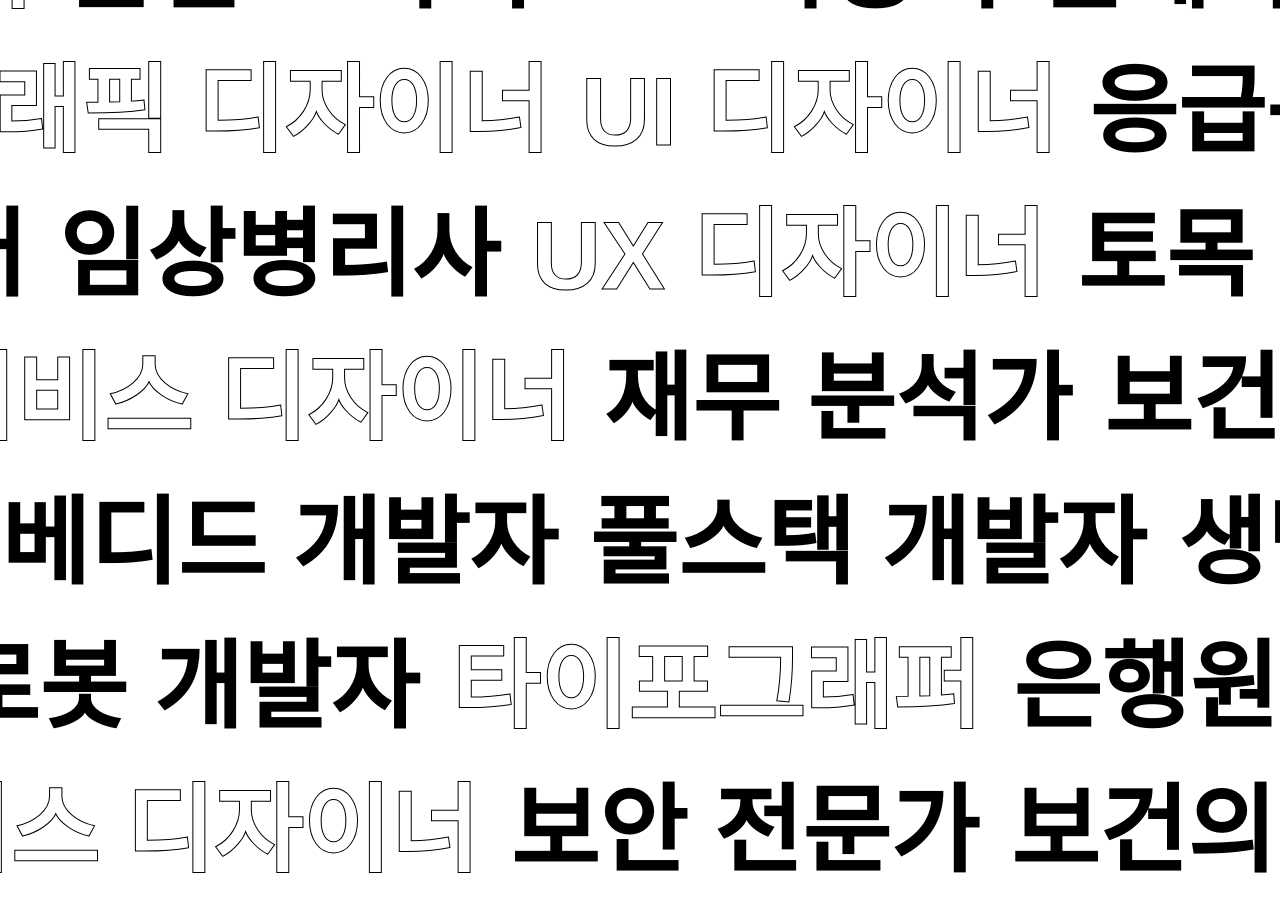
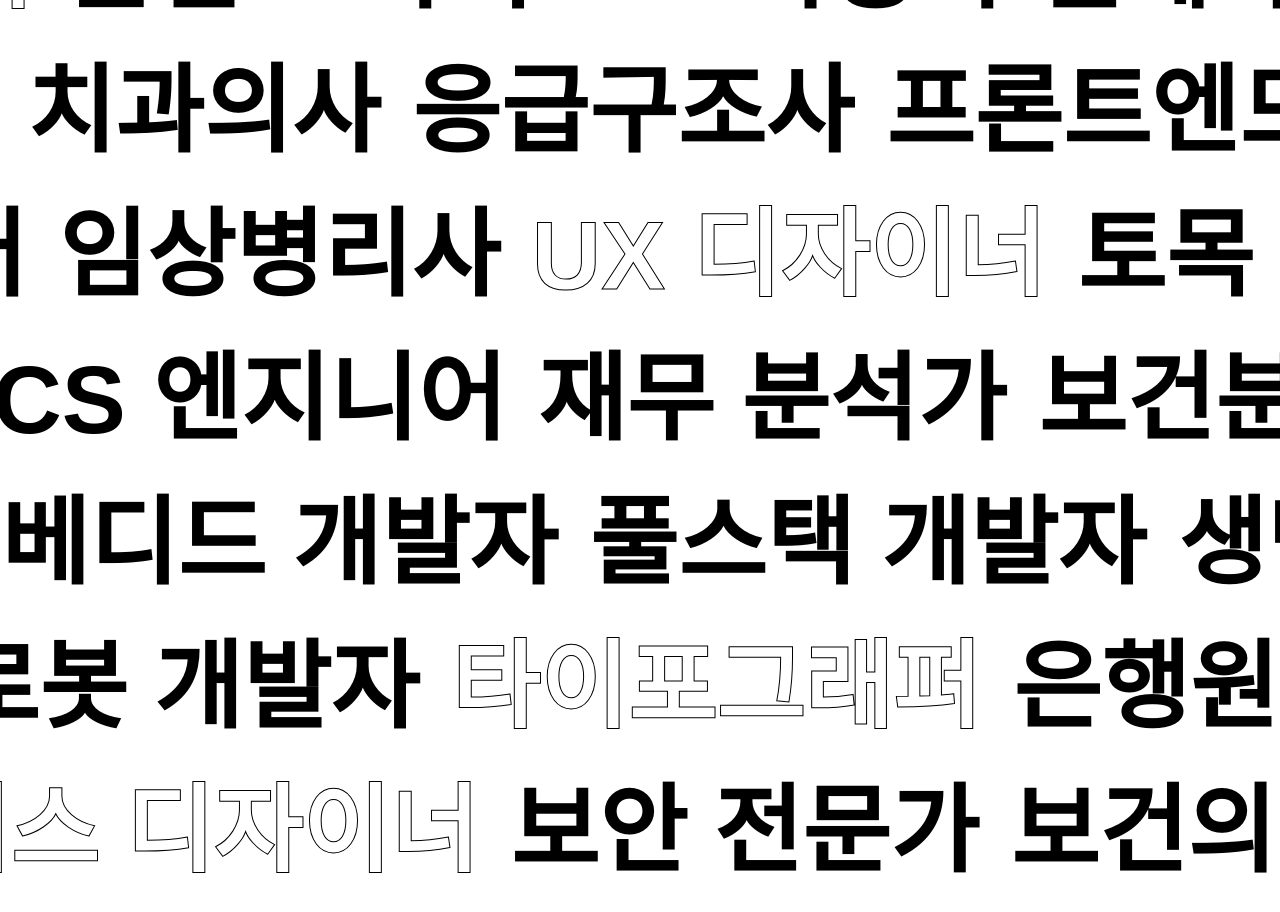
Before and after one commit to hyonun321/JobThoughts, a React (Vite) app in the folder client/: page / in a window 1280 px wide. Shown: the top 912 px of the page. Built offline with nearby package versions, Linux system fonts and the light colour scheme; a web font is replaced by a local one.

Commit message:
Chore: 글자 위치 변경

```diff
--- a/client/src/data/jobRows.ts
+++ b/client/src/data/jobRows.ts
@@ -14,12 +14,12 @@ export const jobRows = [
   [
     '보안 전문가',
     '게임 개발자',
+    'UI 디자이너',
     'AI 연구원',
     '치과의사',
-    '그래픽 디자이너',
-    'UI 디자이너',
     '응급구조사',
     '프론트엔드 개발자',
+    '그래픽 디자이너',
     '산업 디자이너',
     '회계사',
   ],
@@ -40,7 +40,7 @@ export const jobRows = [
     '앱 개발자',
     '재정 컨설턴트',
     '제품 디자이너',
-    '서비스 디자이너',
+    'CS 엔지니어',
     '재무 분석가',
     '보건분석가',
     '모션 디자이너',
```
